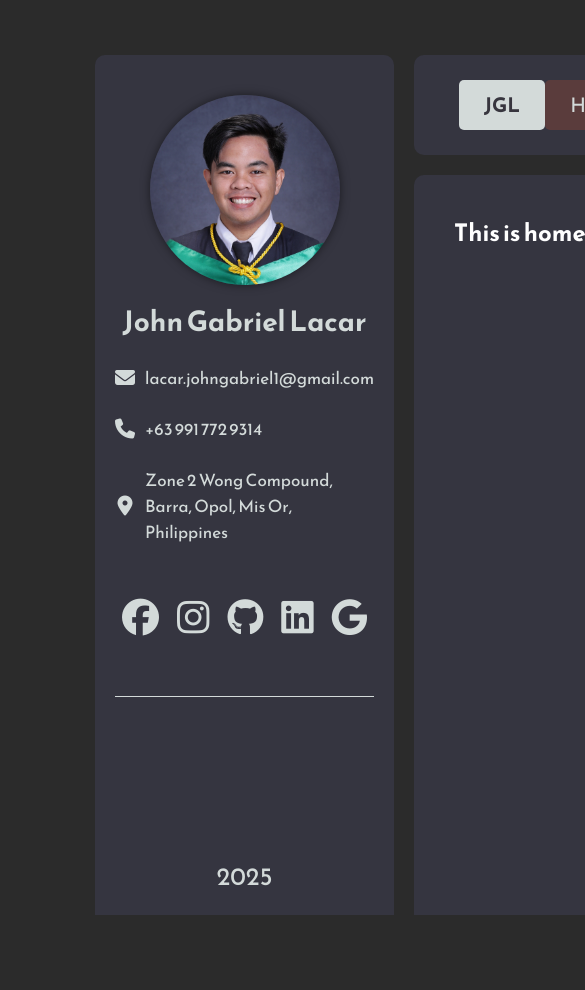
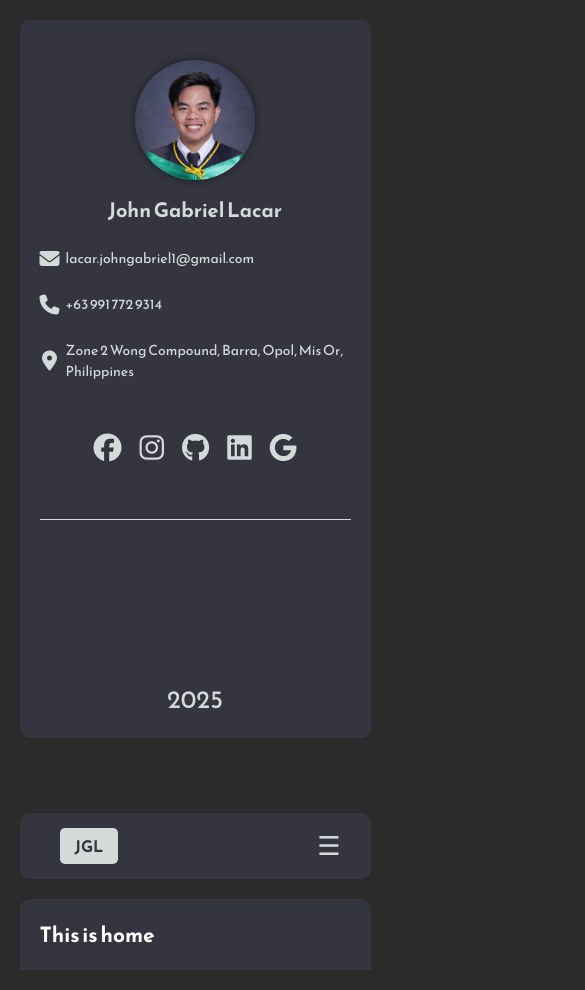
Before and after one commit to gabriel0794/portfolio-new, a plain HTML site: page index.html in a window 390 px wide. Shown: the top 990 px of the page, 585 px wide, since content can reach past the window. Before the commit the page ends 915 px from the top, so only its background shows below. Drawn offline with Linux system fonts and the light colour scheme.

Commit message:
adjusted some css and added a responsive for cp

```diff
--- a/index.css
+++ b/index.css
@@ -176,15 +176,16 @@ body {
 /* Container stays static */
 .content {
   position: relative;
-    overflow: hidden; /* ensures content animation is clipped */
-
+  overflow: hidden;
+  background: #353540; /* stays visible */
+  border-top-right-radius: 10px;
+  border-top-left-radius: 10px;
 }
 
-  /* Animated children */
+/* Children animate in */
 .content > * {
   opacity: 0;
   transform: translateY(30px);
-    animation: slideUpFade 0.5s ease-out forwards;
 }
 
   @keyframes slideUpFade {
@@ -193,3 +194,119 @@ body {
       transform: translateY(0);
     }
   }
+
+  /* Existing styles stay the same above ... */
+  /* this is for the responsive section */
+
+/* ✅ Responsive adjustments */
+@media (max-width: 1024px) {
+  body {
+    flex-direction: column; /* Stack sidebar + main vertically */
+    align-items: center;
+  }
+
+  .sidebar {
+    width: 90%;
+    margin: 20px auto 0;
+    flex-direction: column;
+    border-radius: 10px;
+  }
+
+  .main {
+    margin: 20px auto;
+    width: 90%;
+  }
+
+  .navbar {
+    flex-direction: column;
+    height: auto;
+    gap: 10px;
+    padding: 15px;
+  }
+
+  .navbar ul {
+    flex-wrap: wrap;
+    justify-content: center;
+    gap: 10px;
+    margin: 0;
+    padding: 0;
+  }
+
+  .navbar ul li a {
+    font-size: 16px;
+    padding: 8px 15px;
+  }
+}
+
+@media (max-width: 600px) {
+  .sidebar img {
+    width: 120px;
+    height: 120px;
+  }
+
+  .sidebar h2 {
+    font-size: 20px;
+  }
+
+  .sidebar .info p {
+    font-size: 14px;
+    gap: 6px;
+  }
+
+  .sidebar .social a {
+    font-size: 28px;
+  }
+
+  .navbar .logo {
+    font-size: 16px;
+    padding: 6px 15px;
+  }
+
+  .content {
+    padding: 20px;
+    font-size: 14px;
+  }
+}
+
+/* Hamburger hidden by default */
+.menu-toggle {
+  display: none;
+  font-size: 26px;
+  background: none;
+  border: none;
+  color: #D3DAD9;
+  cursor: pointer;
+}
+
+/* Mobile styles */
+@media (max-width: 768px) {
+  .navbar {
+    flex-direction: row;
+    justify-content: space-between;
+    align-items: center;
+  }
+
+  .menu-toggle {
+    display: block; /* show hamburger on mobile */
+    margin-right: 15px;
+  }
+
+  .navbar ul {
+    display: none; /* hide nav links */
+    flex-direction: column;
+    width: 100%;
+    background: #353540;
+    margin-top: 10px;
+    padding: 10px 0;
+    border-radius: 5px;
+  }
+
+  .navbar ul.show {
+    display: flex; /* show when toggled */
+  }
+
+  .navbar ul li {
+    text-align: center;
+    margin: 10px 0;
+  }
+}
--- a/index.html
+++ b/index.html
@@ -22,11 +22,21 @@
     </div>
 
     <div class="social">
-      <a href="#"><i class="fab fa-facebook"></i></a>
-      <a href="#"><i class="fab fa-instagram"></i></a>
-      <a href="#"><i class="fa-brands fa-github"></i></a>
-      <a href="#"><i class="fab fa-linkedin"></i></a>
-      <a href="#"><i class="fa-brands fa-google"></i></a>
+      <a href="https://facebook.com/gabriel0794" target="_blank" rel="noopener noreferrer">
+        <i class="fab fa-facebook"></i>
+      </a>
+      <a href="https://instagram.com/j.lacar" target="_blank" rel="noopener noreferrer">
+        <i class="fab fa-instagram"></i>
+      </a>
+      <a href="https://github.com/gabriel0794" target="_blank" rel="noopener noreferrer">
+        <i class="fab fa-github"></i>
+      </a>
+      <a href="https://linkedin.com/in/yourusername" target="_blank" rel="noopener noreferrer">
+        <i class="fab fa-linkedin"></i>
+      </a>
+      <a href="mailto:lacar.johngabriel1@gmail.com" target="_blank" rel="noopener noreferrer">
+        <i class="fab fa-google"></i>
+      </a>
     </div>
 
     <div class="line"></div>
@@ -43,6 +53,8 @@
     <!-- Navbar -->
     <nav class="navbar">
         <div class="logo">JGL</div>
+         <!-- Hamburger (shows on mobile) -->
+  <button class="menu-toggle" onclick="toggleMenu()">☰</button>
         <ul>
           <li><a href="#" class="active" onclick="loadPage(event, 'components/home.html')">Home</a></li>
           <li><a href="#" onclick="loadPage(event, 'components/about.html')">About</a></li>
--- a/index.js
+++ b/index.js
@@ -9,16 +9,24 @@ function loadPage(event, page) {
       return response.text();
     })
     .then(data => {
-        // replace content
+      // Replace content
       content.innerHTML = data;
 
-        // re-trigger animation for new elements
+      // Re-trigger animation for new elements only
       const children = content.children;
       for (let i = 0; i < children.length; i++) {
-          children[i].style.animationDelay = `${i * 0.1}s`; // staggered effect
+        children[i].style.opacity = "0"; // reset
+        children[i].style.transform = "translateY(30px)"; // start position
+
+        // Animate with stagger effect
+        setTimeout(() => {
+          children[i].style.transition = "all 0.5s ease-out";
+          children[i].style.opacity = "1";
+          children[i].style.transform = "translateY(0)";
+        }, i * 100); // stagger 0.1s per element
       }
 
-        // navbar active state
+      // Navbar active state
       document.querySelectorAll(".navbar a").forEach(link => link.classList.remove("active"));
       if (event && event.target) {
         event.target.classList.add("active");
```
Lines whose indentation alone changed are shown as unchanged.
